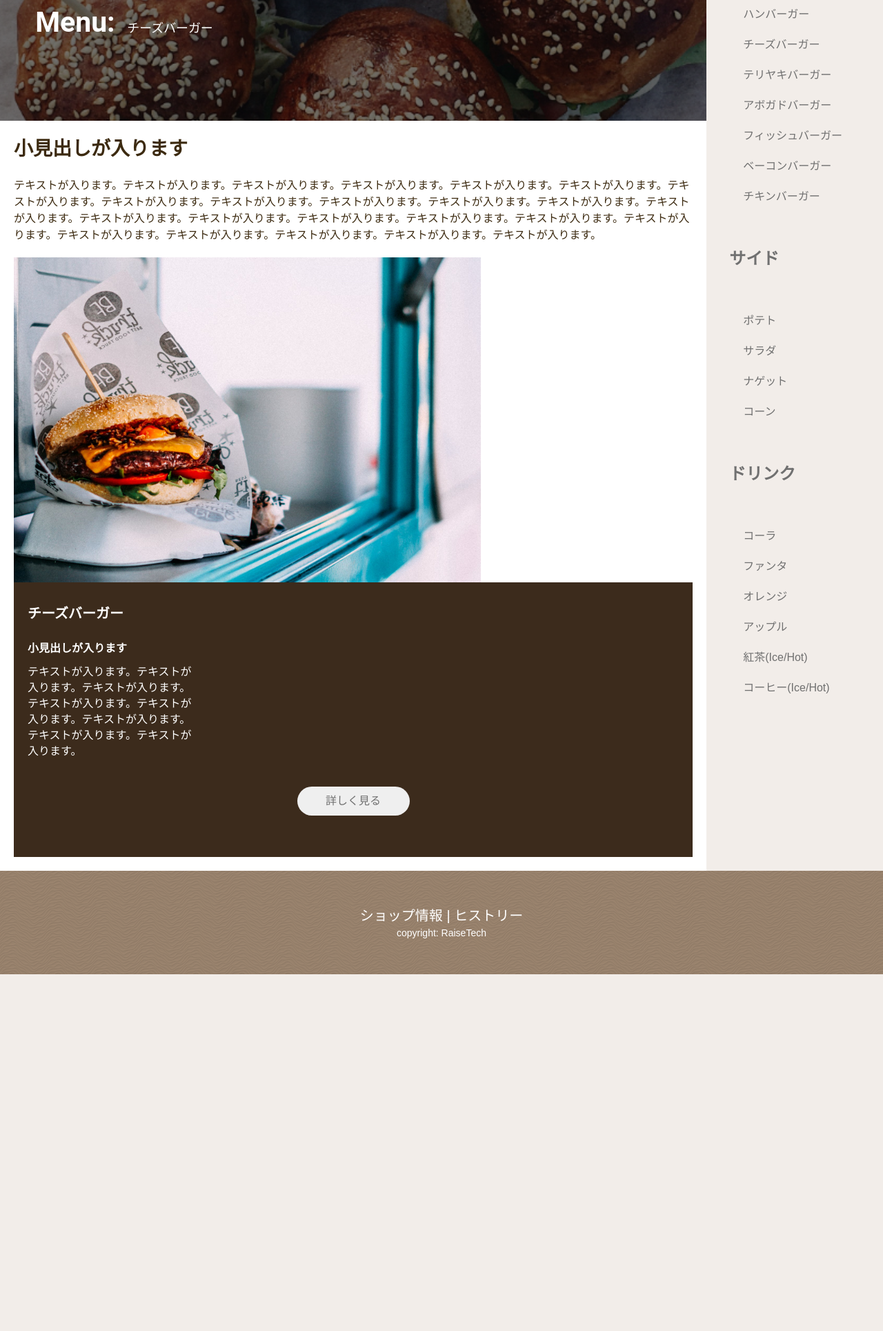
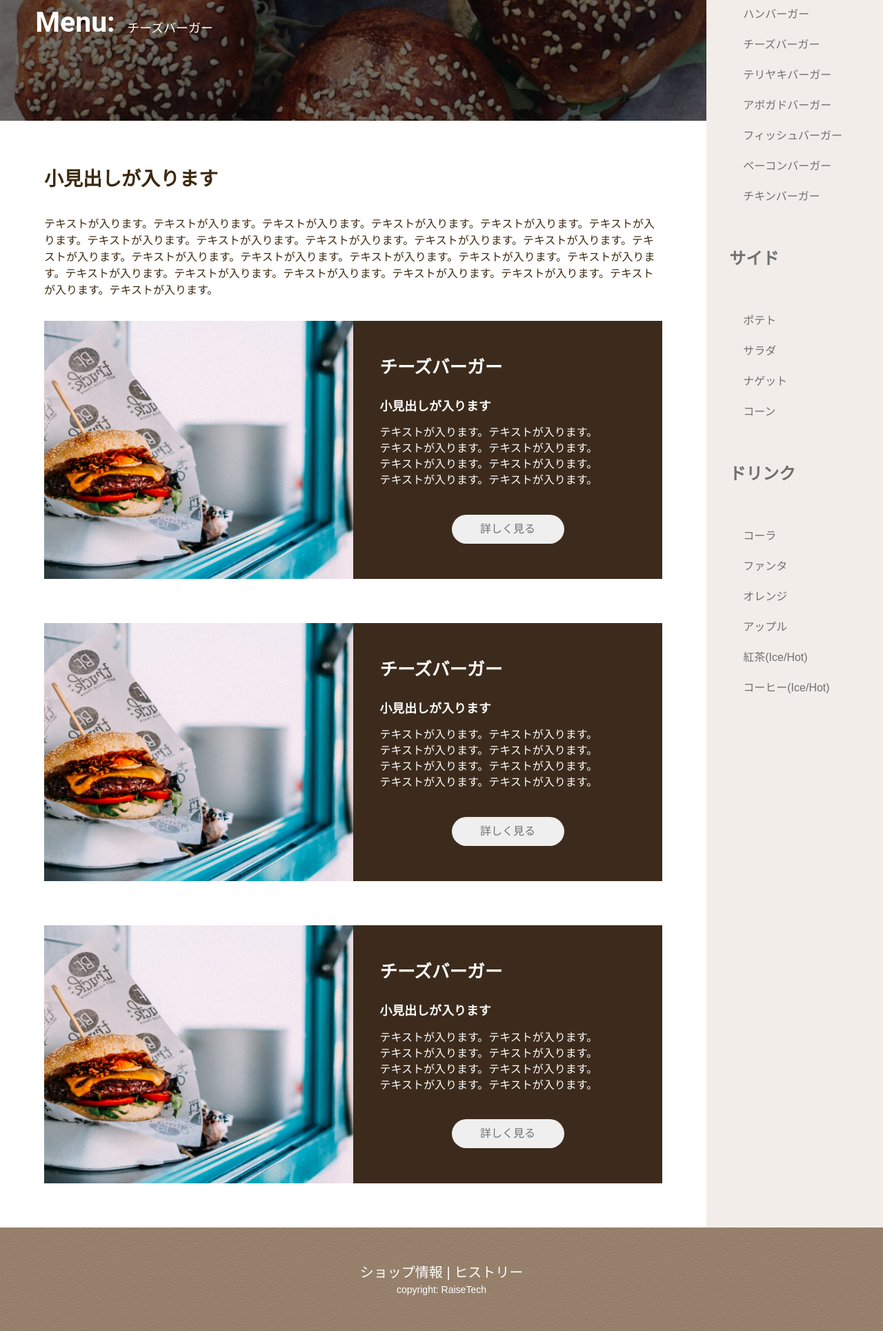
Before and after one commit to hataryutaro/hamburgersite_wordpress, a PHP site: page /archive.html in a window 1280 px wide. Shown: the part 327-2256 px from the top of the page at 69% size. Before the commit the page ends 1739 px from the top, so only its background shows below. Run offline with PHP 8.4, Linux system fonts and the light colour scheme; some libraries are stand-ins or nearby versions; some web fonts are replaced.

Commit message:
modifi archive.html

```diff
--- a/archive.html
+++ b/archive.html
@@ -98,8 +98,25 @@
                     <button class="p-menu__contener__button">詳しく見る</button>
                 </dl>
             </div>
+            <div class="p-menu">
+                <img class="p-menu__image" src="image/archive.jpg" alt="">
+                <dl class="p-menu__contener">
+                    <dt class="p-menu__contener__title">チーズバーガー</dt>
+                    <h3 class="p-menu__contener__caption">小見出しが入ります</h3>
+                    <dd class="p-menu__contener__text">テキストが入ります。テキストが入ります。テキストが入ります。テキストが入ります。テキストが入ります。テキストが入ります。テキストが入ります。テキストが入ります。</dd>
+                    <button class="p-menu__contener__button">詳しく見る</button>
+                </dl>
+            </div>
+            <div class="p-menu">
+                <img class="p-menu__image" src="image/archive.jpg" alt="">
+                <dl class="p-menu__contener">
+                    <dt class="p-menu__contener__title">チーズバーガー</dt>
+                    <h3 class="p-menu__contener__caption">小見出しが入ります</h3>
+                    <dd class="p-menu__contener__text">テキストが入ります。テキストが入ります。テキストが入ります。テキストが入ります。テキストが入ります。テキストが入ります。テキストが入ります。テキストが入ります。</dd>
+                    <button class="p-menu__contener__button">詳しく見る</button>
+                </dl>
+            </div>
         </article>
-
     </main>
     <!-- footer -->
     <footer class="l-footer">
--- a/css/style.css
+++ b/css/style.css
@@ -193,18 +193,41 @@ ul {
 }
 
 .p-menu {
-  margin: 0 20px 20px;
+  margin: 0 2.5vw 2.5vw;
+}
+
+@media screen and (min-width: 769px) {
+  .p-menu {
+    display: -webkit-box;
+    display: -ms-flexbox;
+    display: flex;
+    margin: 0 5vw 5vw;
+  }
 }
 
 .p-menu__image {
   -o-object-fit: cover;
      object-fit: cover;
+  width: 95vw;
+}
+
+@media screen and (min-width: 769px) {
+  .p-menu__image {
+    width: 45vw;
+  }
+}
+
+@media screen and (min-width: 769px) and (min-width: 1024px) {
+  .p-menu__image {
+    width: 35vw;
+  }
 }
 
 .p-menu__contener {
   background-color: #3c2b1c;
   color: #FFF;
-  padding: 20px;
+  padding: 2.5vw;
+  width: 95vw;
   display: -webkit-box;
   display: -ms-flexbox;
   display: flex;
@@ -214,10 +237,29 @@ ul {
           flex-direction: column;
 }
 
+@media screen and (min-width: 769px) {
+  .p-menu__contener {
+    width: 45vw;
+    padding: 3vw;
+  }
+}
+
+@media screen and (min-width: 769px) and (min-width: 1024px) {
+  .p-menu__contener {
+    width: 35vw;
+  }
+}
+
 .p-menu__contener__title {
   font-size: 20px;
   font-weight: bold;
   margin-top: 10px;
+}
+
+@media screen and (min-width: 1024px) {
+  .p-menu__contener__title {
+    font-size: 2vw;
+  }
 }
 
 .p-menu__contener__caption {
@@ -225,11 +267,24 @@ ul {
   margin-top: 24px;
 }
 
+@media screen and (min-width: 1024px) {
+  .p-menu__contener__caption {
+    font-size: 1.4vw;
+  }
+}
+
 .p-menu__contener__text {
   font-size: 16px;
   line-height: 23px;
-  width: 246px;
+  width: 60vw;
   margin-top: 10px;
+}
+
+@media screen and (min-width: 769px) {
+  .p-menu__contener__text {
+    width: 25vw;
+    margin-top: 1vw;
+  }
 }
 
 .p-menu__contener__button {
@@ -240,6 +295,12 @@ ul {
   height: 42px;
   width: 163px;
   margin: 40px auto;
+}
+
+@media screen and (min-width: 1024px) {
+  .p-menu__contener__button {
+    margin: 3vw auto 1vw;
+  }
 }
 
 .p-branch__menu {
@@ -370,7 +431,13 @@ ul {
 
 .p-main-caption {
   color: #3c2a10;
-  padding: 20px;
+  padding: 2.5vw;
+}
+
+@media screen and (min-width: 769px) {
+  .p-main-caption {
+    padding: 5vw 5vw 2.5vw;
+  }
 }
 
 .p-main-caption__title {
@@ -379,7 +446,7 @@ ul {
 
 .p-main-caption__text {
   font-size: 16px;
-  margin-top: 20px;
+  margin-top: 2.5vw;
 }
 
 .p-footer__contener {
--- a/sass/object/project/_article.scss
+++ b/sass/object/project/_article.scss
@@ -1,28 +1,57 @@
 .p-menu {
-    margin: 0 20px 20px;
+    margin: 0 2.5vw 2.5vw;
+    @include breakpoint(tablet) {
+        display: flex;
+        margin: 0 5vw 5vw;
+    }
     &__image {
         object-fit: cover;
+        width: 95vw;
+        @include breakpoint(tablet) {
+            width: 45vw;
+            @include breakpoint(pc) {
+                width: 35vw;
+            }
+        }
     }
     &__contener {
         background-color: $archiveColor;
         color: $h2Color;
-        padding: 20px;
+        padding: 2.5vw;
+        width: 95vw;
         display: flex;
         flex-direction: column;
+        @include breakpoint(tablet) {
+            width: 45vw;
+            padding: 3vw;
+            @include breakpoint(pc) {
+                width: 35vw;
+            }
+        }
         &__title {
             font-size: 20px;
             font-weight: bold;
             margin-top: 10px;
+            @include breakpoint(pc) {
+                font-size: 2vw;
+            }
         }
         &__caption {
             font-size: 16px;
             margin-top: 24px;
+            @include breakpoint(pc) {
+                font-size: 1.4vw;
+            }
         }
         &__text {
             font-size: 16px;
             line-height: 23px;
-            width: 246px;
+            width: 60vw;
             margin-top: 10px;
+            @include breakpoint(tablet) {
+                width: 25vw;
+                margin-top: 1vw;
+            }
         }
         &__button {
             font-size: 16px;
@@ -32,6 +61,9 @@
             height: 42px;
             width: 163px;
             margin: 40px auto;
+            @include breakpoint(pc) {
+                margin: 3vw auto 1vw;
+            }
         }
     }
 }
--- a/sass/object/project/_caption.scss
+++ b/sass/object/project/_caption.scss
@@ -1,11 +1,15 @@
 .p-main-caption {
     color: $h3Color;
-    padding: 20px;
+    padding: 2.5vw;
+    @include breakpoint(tablet) {
+        padding: 5vw 5vw 2.5vw;
+    }
     &__title {
         font-size: 28px;
     }
     &__text {
         font-size: 16px;
-        margin-top: 20px;
+        margin-top: 2.5vw;
+        @include breakpoint(tablet) {}
     }
 }
```
Also changed, not shown: 1 other file.
